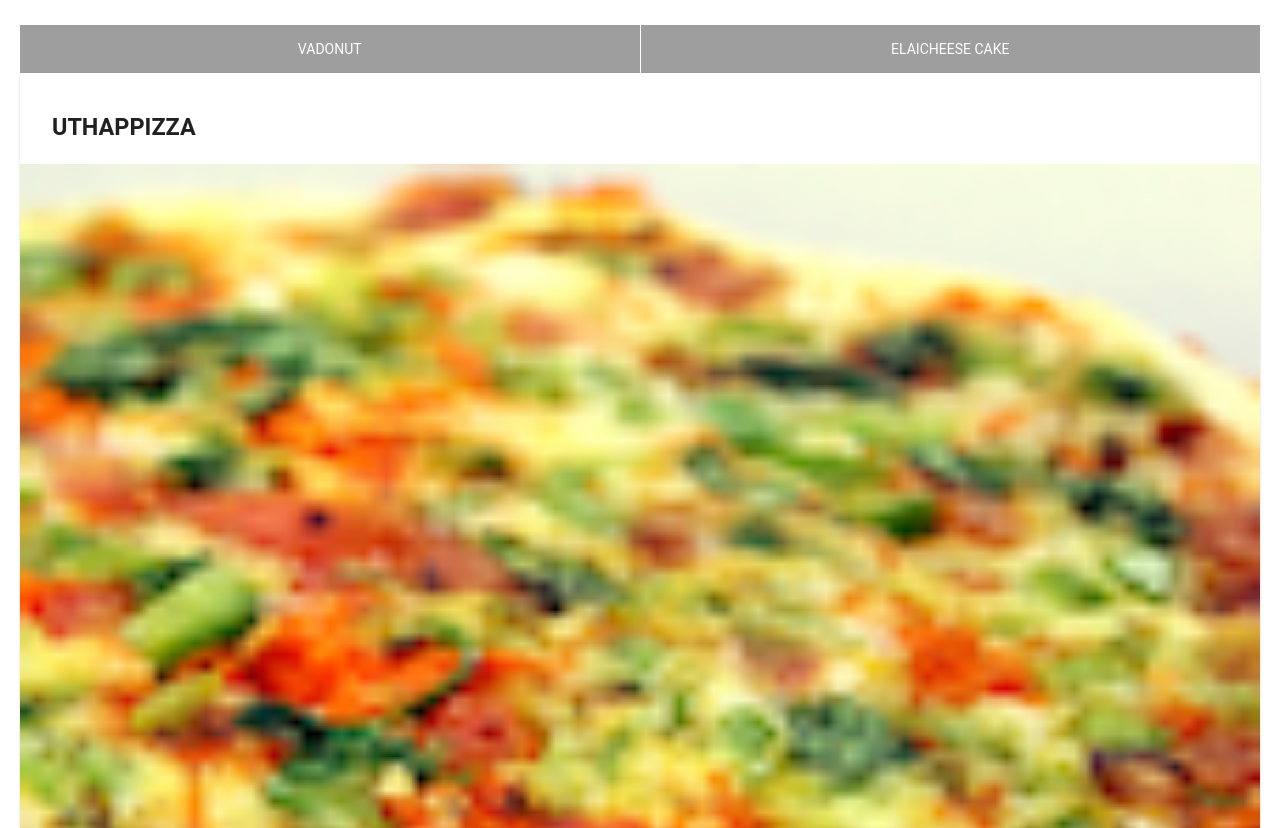
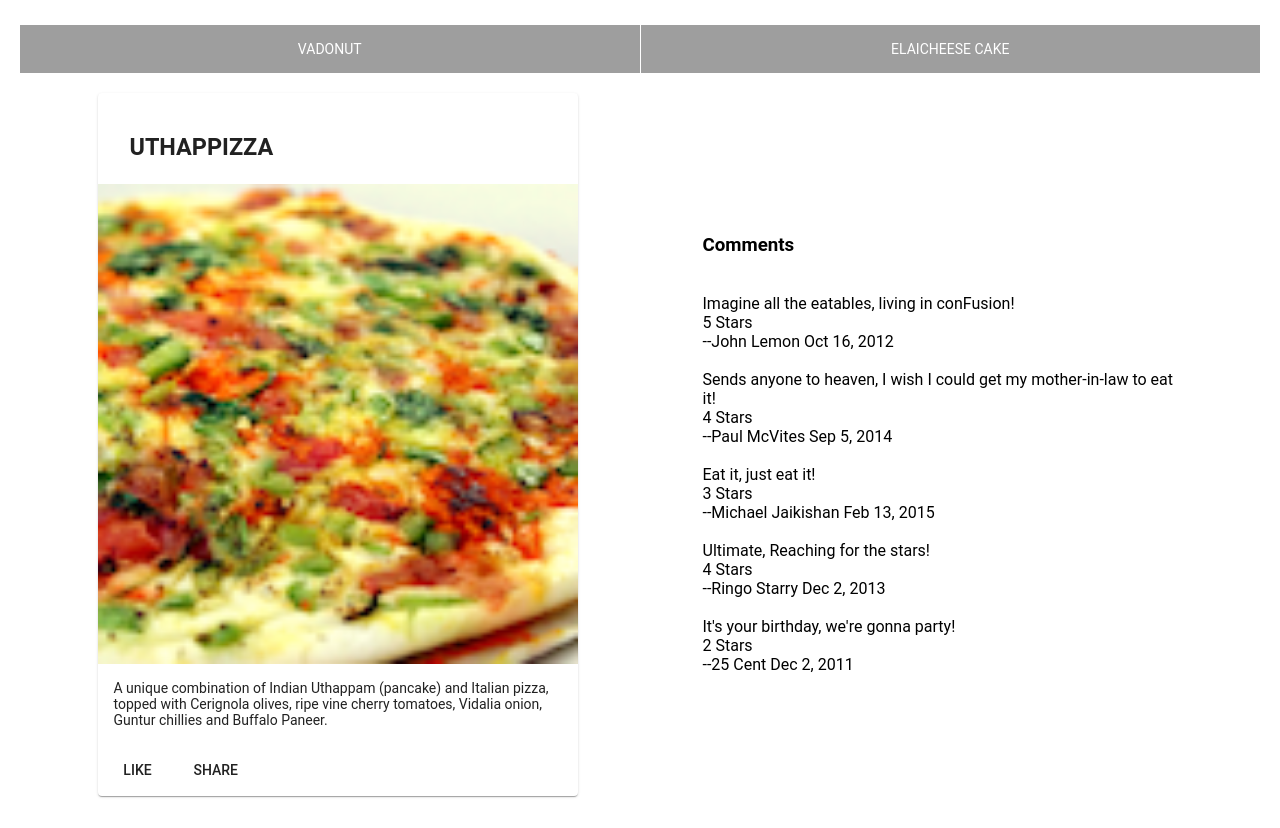
Before and after one commit to pvasan15/conFusion, an Angular app: page / in a window 1280 px wide. Shown: the part 681-1509 px from the top of the page. Built offline with nearby package versions, Linux system fonts and the light colour scheme.

Commit message:
assignment 1

```diff
--- a/src/app/app.module.ts
+++ b/src/app/app.module.ts
@@ -12,11 +12,13 @@
 
 import 'hammerjs';
 import { MenuComponent } from './menu/menu.component';
+import { DishdetailComponent } from './dishdetail/dishdetail.component';
 
 @NgModule({
   declarations: [
     AppComponent,
-    MenuComponent
+    MenuComponent,
+    DishdetailComponent
   ],
   imports: [
     BrowserModule,
--- /dev/null
+++ b/src/app/dishdetail/dishdetail.component.html
@@ -0,0 +1,33 @@
+<div class="container"
+    fxLayout="row"
+    fxLayout.sm="column"
+    fxLayout.xs="column"
+    fxLayoutAlign.gt-md="space-around center"
+    fxLayoutGap="10px"
+    fxLayoutGap.xs="0">
+    <div fxFlex="40">
+            <mat-card>
+                <mat-card-header>
+                    <mat-card-title>
+                        <h3>{{dish.name | uppercase}}</h3>
+                    </mat-card-title>
+                </mat-card-header>
+                <img mat-card-image src={{dish.image}} alt={{dish.name}}>
+                <mat-card-content>
+                    <p>{{dish.description}}</p>
+                </mat-card-content>
+                <mat-card-actions>
+                    <button mat-button>LIKE</button>
+                    <button mat-button>SHARE</button>
+                </mat-card-actions>
+            </mat-card>
+    </div>
+    <div fxFlex="40">
+        <h3>Comments</h3>
+        <div *ngFor="let item of dish.comments">
+        <br>{{item.comment}}
+        <br>{{item.rating}} Stars
+        <br>--{{item.author}} {{item.date | date}}
+        </div>
+    </div>
+</div>
--- /dev/null
+++ b/src/app/dishdetail/dishdetail.component.ts
@@ -0,0 +1,56 @@
+import { Component, OnInit } from '@angular/core';
+const DISH = {
+  id: '0',
+  name: 'Uthappizza',
+  image: '/assets/images/uthappizza.png',
+  category: 'mains',
+  featured: true,
+  label: 'Hot',
+  price: '4.99',
+  // tslint:disable-next-line:max-line-length
+  description: 'A unique combination of Indian Uthappam (pancake) and Italian pizza, topped with Cerignola olives, ripe vine cherry tomatoes, Vidalia onion, Guntur chillies and Buffalo Paneer.',
+  comments: [
+       {
+           rating: 5,
+           comment: 'Imagine all the eatables, living in conFusion!',
+           author: 'John Lemon',
+           date: '2012-10-16T17:57:28.556094Z'
+       },
+       {
+           rating: 4,
+           comment: 'Sends anyone to heaven, I wish I could get my mother-in-law to eat it!',
+           author: 'Paul McVites',
+           date: '2014-09-05T17:57:28.556094Z'
+       },
+       {
+           rating: 3,
+           comment: 'Eat it, just eat it!',
+           author: 'Michael Jaikishan',
+           date: '2015-02-13T17:57:28.556094Z'
+       },
+       {
+           rating: 4,
+           comment: 'Ultimate, Reaching for the stars!',
+           author: 'Ringo Starry',
+           date: '2013-12-02T17:57:28.556094Z'},
+       {
+           rating: 2,
+           comment: 'It\'s your birthday, we\'re gonna party!',
+           author: '25 Cent',
+           date: '2011-12-02T17:57:28.556094Z'
+       }
+   ]
+};
+@Component({
+  selector: 'app-dishdetail',
+  templateUrl: './dishdetail.component.html',
+  styleUrls: ['./dishdetail.component.scss']
+})
+export class DishdetailComponent implements OnInit {
+  dish = DISH;
+  constructor() { }
+
+  ngOnInit() {
+  }
+
+}
--- a/src/app/menu/menu.component.html
+++ b/src/app/menu/menu.component.html
@@ -20,22 +20,6 @@
         </mat-grid-list>
     </div>
 
-    <div fxFlex *ngIf="selectedDish">
-        <mat-card>
-            <mat-card-header>
-                <mat-card-title>
-                    <h3>{{selectedDish.name | uppercase}}</h3>
-                </mat-card-title>
-            </mat-card-header>
-            <img mat-card-image src={{selectedDish.image}} alt={{selectedDish.name}}>
-            <mat-card-content>
-                <p>{{selectedDish.description}}</p>
-            </mat-card-content>
-            <mat-card-actions>
-                <button mat-button>LIKE</button>
-                <button mat-button>SHARE</button>
-            </mat-card-actions>
-        </mat-card>
-    </div>
+    <app-dishdetail></app-dishdetail>
 
 </div>
--- a/src/styles.scss
+++ b/src/styles.scss
@@ -6,7 +6,6 @@
     font-family: Roboto, sans-serif;
 }
 
-
 .container {
     margin: 20px;
     display: flex;
```
Also changed, not shown: src/app/dishdetail/dishdetail.component.scss (added), 1 other file (tests, documents, lock files or other folders).
